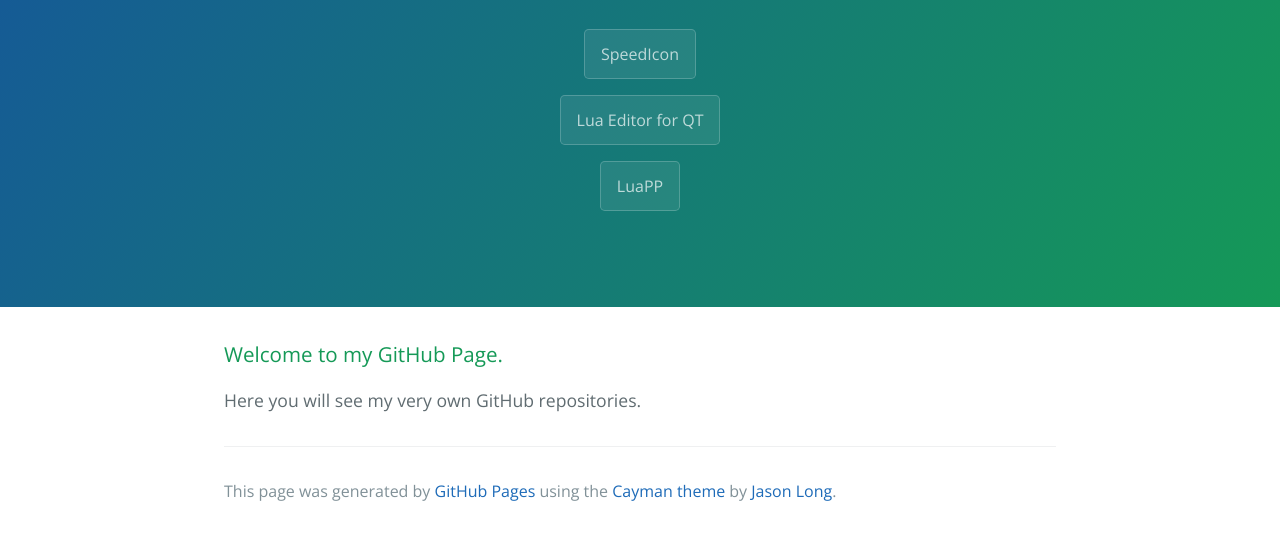
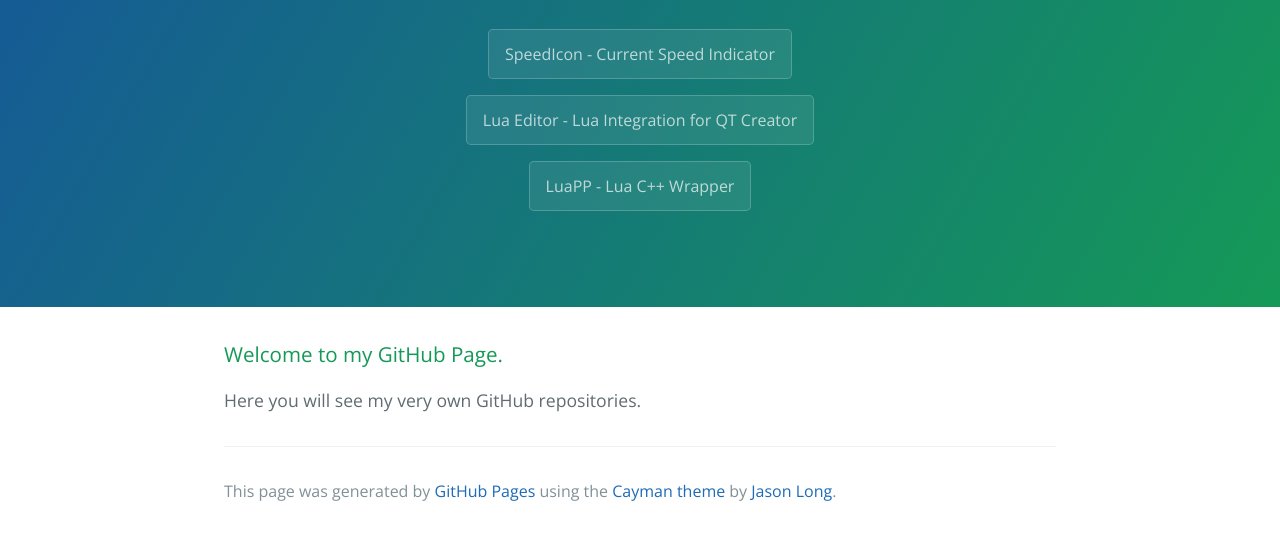
Before and after one commit to EssGeeEich/EssGeeEich.github.io, a plain HTML site: page index.html in a window 1280 px wide. Shown: the part 161-700 px from the top of the page. Drawn offline with nearby package versions, Linux system fonts and the light colour scheme.

Commit message:
Update index.html

```diff
--- a/index.html
+++ b/index.html
@@ -13,9 +13,9 @@
     <section class="page-header">
       <h1 class="project-name">EssGeeEich.GitHub.io</h1>
       <h2 class="project-tagline"></h2>
-      <a href="http://essgeeeich.github.io/SpeedIcon/" class="btn">SpeedIcon</a><br>
-      <a href="https://github.com/EssGeeEich/LuaEditor" class="btn">Lua Editor for QT</a><br>
-      <a href="https://github.com/EssGeeEich/LuaPP" class="btn">LuaPP</a>
+      <a href="http://essgeeeich.github.io/SpeedIcon/" class="btn">SpeedIcon - Current Speed Indicator</a><br>
+      <a href="https://github.com/EssGeeEich/LuaEditor" class="btn">Lua Editor - Lua Integration for QT Creator</a><br>
+      <a href="https://github.com/EssGeeEich/LuaPP" class="btn">LuaPP - Lua C++ Wrapper</a>
     </section>
 
     <section class="main-content">
```
